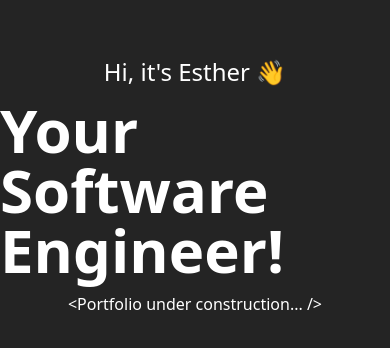
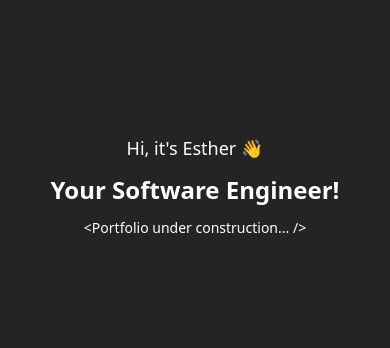
Before and after one commit to Esther-Inyang/estherinyang, a React (Vite) app: page / in a window 390 px wide. Shown: the part 236-584 px from the top of the page. Built offline with nearby package versions, Linux system fonts and the light colour scheme.

Commit message:
Updated logo

```diff
--- a/index.html
+++ b/index.html
@@ -2,9 +2,9 @@
 <html lang="en">
   <head>
     <meta charset="UTF-8" />
-    <link rel="icon" type="image/svg+xml" href="/vite.svg" />
+    <link rel="icon" type="image/png" href="/logo.png" />
     <meta name="viewport" content="width=device-width, initial-scale=1.0" />
-    <title>portfolio</title>
+    <title>Software Engineer</title>
   </head>
   <body>
     <div id="root"></div>
--- a/src/App.jsx
+++ b/src/App.jsx
@@ -3,13 +3,14 @@ import "./App.css";
 const App = () => {
   return (
     <div className="text-white flex flex-col gap-3 items-center justify-center min-h-screen min-w-[320px]">
-      <h2 className="text-2xl font-medium">
-        {" "}
+      <h2 className="text-center text-lg md:text-xl lg:text-2xl font-medium">
         Hi, it's Esther <span className="wave-hand">👋</span>
       </h2>
 
-      <h1 className="text-6xl font-extrabold">Your Software Engineer!</h1>
-      <h2 className="text-base font-light">
+      <h1 className="text-2xl md:text-4xl lg:text-6xl font-extrabold">
+        Your Software Engineer!
+      </h1>
+      <h2 className="text-center text-sm lg:text-base font-light">
         &lt;Portfolio under construction... /&gt;
       </h2>
     </div>
```
Also changed, not shown: public/logo.png (added).
